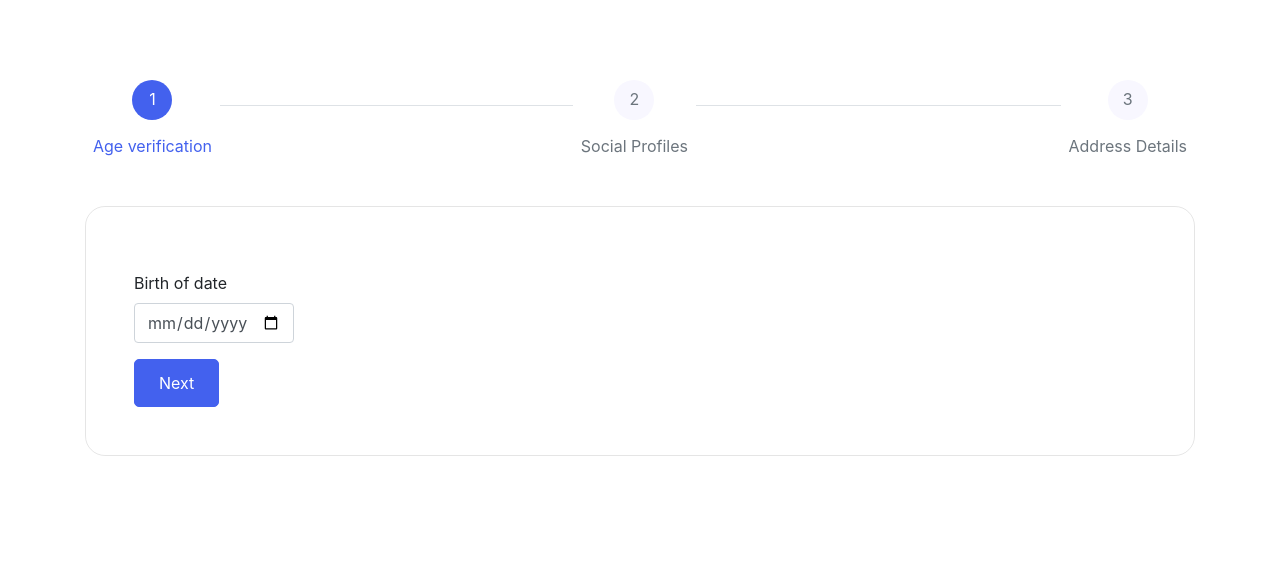
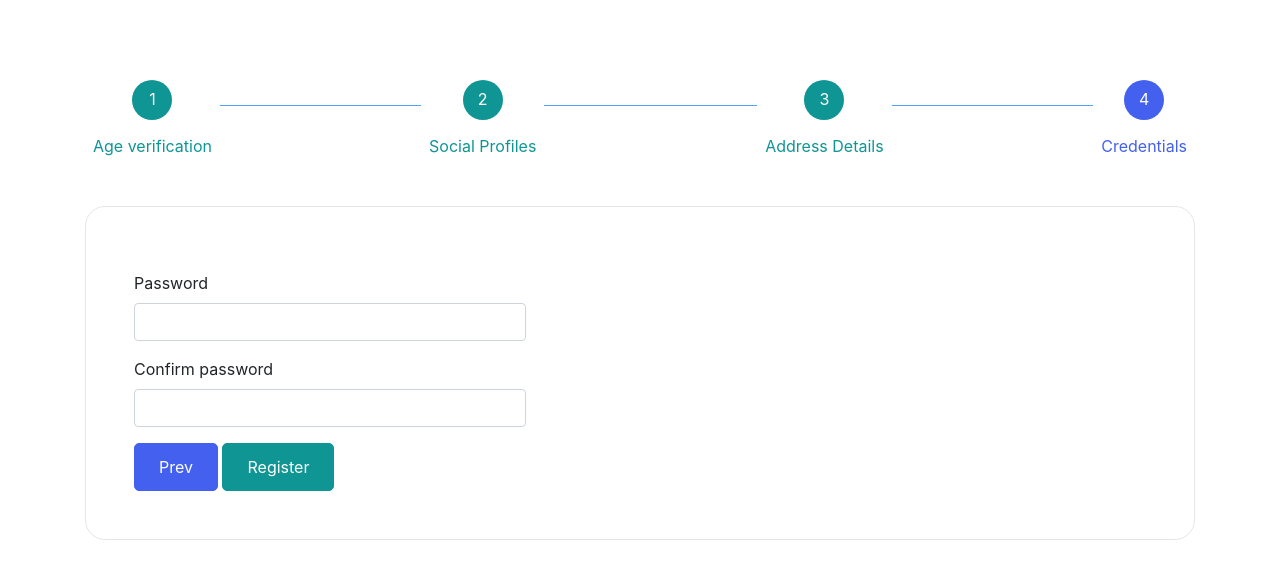
Before and after one commit to ThulanaBaji/BloodCare, a CodeIgniter app: page /ci3/register/donor in a window 1280 px wide. Shown: the top 579 px of the page. Run offline with CodeIgniter, Linux system fonts and the light colour scheme.

Commit message:
Improved client-side form validation

```diff
--- a/application/views/register/donor.php
+++ b/application/views/register/donor.php
@@ -60,7 +60,7 @@ defined('BASEPATH') OR exit('No direct script access allowed');
 
 		</style>
 	</head>
-	<body style="background-color: ;">
+	<body>
         <div class="container">
             <div id="multi-step-form-container">
 
@@ -84,6 +84,13 @@ defined('BASEPATH') OR exit('No direct script access allowed');
                         <a class="mx-2">
                             <span class="form-stepper-circle text-muted"><span>3</span></span>
                             <div class="label text-muted">Address Details</div>
+                        </a>
+                    </li>
+
+                    <li class="form-stepper-unfinished text-center form-stepper-list" step="4">
+                        <a class="mx-2">
+                            <span class="form-stepper-circle text-muted"><span>4</span></span>
+                            <div class="label text-muted">Credentials</div>
                         </a>
                     </li>
                 </ul>
@@ -128,8 +135,8 @@ defined('BASEPATH') OR exit('No direct script access allowed');
                                 </div>
                                 <div class="col-sm-5 form-group">
                                 <label>Contact number</label>
-                                <input type="text"
-                                       class="form-control" name="contact" id="contact" value='+94' aria-describedby="helpId" placeholder="">
+                                <input type="tel"
+                                       class="form-control" name="contact" id="contact" aria-describedby="helpId" placeholder="">
                                 </div>
                             </div>
                         </div>
@@ -142,33 +149,54 @@ defined('BASEPATH') OR exit('No direct script access allowed');
                     <section id="step-3" class="form-step d-none">
                         <div class="mt-3">
                             <div class="row">
-                                <div class="col-sm-5 form-group">
+                                <div class="col-md-5 form-group">
                                 <label>Province</label>
                                 <select class="form-control" name="province" id="province" onchange="mapDistricts()">
                                     <option hidden disabled selected value> -- select the province -- </option>
                                 </select>
                                 </div>
-                                <div class="col-sm-5 form-group">
+                                <div class="col-md-5 form-group">
                                 <label>District</label>
-                                <select class="form-control" name="district" id="district" disabled>
+                                <select class="form-control" name="district" id="district" disabled onchange="enableCity()">
                                     <option hidden disabled selected value> -- select the district -- </option>
                                 </select>
                                 </div>
                             </div>
                             <div class="row">
-                                <div class="col-sm-5 form-group">
+                                <div class="col-sm-4 form-group">
+                                <label>City</label>
+                                <input class="form-control" type="text" maxlength="40" name="city" id="city">
+                                </div>
+                                <div class="col-sm-4 form-group">
+                                <label>Street</label>
+                                <input class="form-control" type="text" maxlength="30" name="street" id="street">
+                                </div>
+                                <div class="col-sm-4 form-group">
                                 <label>House number</label>
-                                <input class="form-control" type="text" maxlength="15" name="hnumber" id="hnumber" style="width:100px;">
-                                </div>
-                                <div class="col-sm-5 form-group">
-                                <label>Street name</label>
-                                <input class="form-control" type="text" maxlength="30" name="street" id="stree">
+                                <input class="form-control" type="text" maxlength="15" name="house" id="house">
                                 </div>
                             </div>
                         </div>
                         <div class="mt-3">
                             <button class="button btn-navigate-form-step" type="button" step_number="2">Prev</button>
-                            <button class="button submit-btn" type="submit">Save</button>
+                            <button class="button btn-navigate-form-step" type="button" step_number="4">Next</button>
+                        </div>
+                    </section>
+
+                    <section id="step-4" class="form-step d-none">
+                        <div class="mt-3">
+                            <div class="row col-md-5 form-group">
+                                <label>Password</label>
+                                <input class="form-control" type="password" minlength="8" name="password" id="password">
+                            </div>
+                            <div class="row col-md-5 form-group">
+                                <label>Confirm password</label>
+                                <input class="form-control" type="password" minlength="8" name="cpassword" id="cpassword">
+                            </div>
+                        </div>
+                        <div class="mt-3">
+                            <button class="button btn-navigate-form-step" type="button" step_number="3">Prev</button>
+                            <button class="button submit-btn" type="submit" id="registerButton">Register</button>
                         </div>
                     </section>
                 </form>
@@ -178,87 +206,56 @@ defined('BASEPATH') OR exit('No direct script access allowed');
 
     <script>
 
-    const navigateToFormStep = (stepNumber) => {
+    $(document).ready(function(){
+        populateInfo();
 
-        if(!isValidate(stepNumber)){
-            return;
-        }
+        document.querySelectorAll(".btn-navigate-form-step").forEach((formNavigationBtn) => {
+            formNavigationBtn.addEventListener("click", () => {
+                const stepNumber = parseInt(formNavigationBtn.getAttribute("step_number"));
+                navigateToFormStep(stepNumber, true);
+            });
+        });
+
+        $('#registerButton').click(function(e){
+            if(!isValid(5))
+                e.preventDefault();
+        })
+
+        navigateToFormStep(4, false);
+    });
+
+    function navigateToFormStep(stepNumber, val){
+
+        if(val){
+        if(!isValid(stepNumber))
+            return;}
 
         document.querySelectorAll(".form-step").forEach((formStepElement) => {
             formStepElement.classList.add("d-none");
         });
-        /**
-         * Mark all form steps as unfinished.
-         */
+
         document.querySelectorAll(".form-stepper-list").forEach((formStepHeader) => {
             formStepHeader.classList.add("form-stepper-unfinished");
             formStepHeader.classList.remove("form-stepper-active", "form-stepper-completed");
         });
-        /**
-         * Show the current form step (as passed to the function).
-         */
+
         document.querySelector("#step-" + stepNumber).classList.remove("d-none");
-        /**
-         * Select the form step circle (progress bar).
-         */
+
         const formStepCircle = document.querySelector('li[step="' + stepNumber + '"]');
-        /**
-         * Mark the current form step as active.
-         */
         formStepCircle.classList.remove("form-stepper-unfinished", "form-stepper-completed");
         formStepCircle.classList.add("form-stepper-active");
-        /**
-         * Loop through each form step circles.
-         * This loop will continue up to the current step number.
-         * Example: If the current step is 3,
-         * then the loop will perform operations for step 1 and 2.
-         */
+
         for (let index = 0; index < stepNumber; index++) {
-            /**
-             * Select the form step circle (progress bar).
-             */
             const formStepCircle = document.querySelector('li[step="' + index + '"]');
-            /**
-             * Check if the element exist. If yes, then proceed.
-             */
+
             if (formStepCircle) {
-                /**
-                 * Mark the form step as completed.
-                 */
                 formStepCircle.classList.remove("form-stepper-unfinished", "form-stepper-active");
                 formStepCircle.classList.add("form-stepper-completed");
             }
         }
     };
 
-    $(document).ready(function(){
-        populateInfo();
-
-        document.querySelectorAll(".btn-navigate-form-step").forEach((formNavigationBtn) => {
-        /**
-         * Add a click event listener to the button.
-         */
-
-        formNavigationBtn.addEventListener("click", () => {
-            /**
-             * Get the value of the step.
-             */
-            const stepNumber = parseInt(formNavigationBtn.getAttribute("step_number"));
-
-            /**
-             * Call the function to navigate to the target form step.
-             */
-            navigateToFormStep(stepNumber);
-        });
-        });
-    });
-
-    /**
-     * Select all form navigation buttons, and loop through them.
-     */
-
-
-    function isValidate(stepNumber){
+    function isValid(stepNumber){
         stepNumber--;
 
         switch(stepNumber){
@@ -266,18 +263,16 @@ defined('BASEPATH') OR exit('No direct script access allowed');
                 /*Age verification*/
                 const val = $('#bod').val();
 
-                if(val == ""){
+                if(val == "")
                     return showAlert('Enter your birth of date', 1000);
-                }
 
                 const age = getAge(val);
 
-                if(age < 18){
-                    return showAlert('We are sorry. You are not eligible to donate blood. Donors should be older than 17years.', 3500)
-                }
-                if(age > 54){
-                    return showAlert('We are sorry. You are not eligible to donate blood. Donors should be younger than 54years.', 3500)
-                }
+                if(age < 18)
+                    return showAlert('We are sorry. You are not eligible to donate blood. Donors should be older than 17years.', 3500);
+                if(age > 54)
+                    return showAlert('We are sorry. You are not eligible to donate blood. Donors should be younger than 54years.', 3500);
+
                 break;
 
             case 2:
@@ -286,13 +281,55 @@ defined('BASEPATH') OR exit('No direct script access allowed');
                 const email = $('#email').val();
                 const contact = $('#contact').val();
 
-                if(fname == "" || lname == "" || lname == "" || contact == "" || contact == '+94'){
+                if(fname == "" || lname == "" || email == "" || contact == "" || contact == '+94')
                     return showAlert('Please fill in all the details', 1000);
-                }
+
+
+                const regexName = '^[a-zA-Z]+$';
+                if(!(fname.match(regexName)) || !(lname.match(regexName)))
+                    return showAlert('Please enter a valid name', 1000);
+
+                if(!($('#email')[0].checkValidity()))
+                    return showAlert('Please enter a valid email', 1000);
+
+                /* the following regex pattern was extracted from https://stackoverflow.com/a/68256427 */
+                const regexPhoneNumber = '^(?:0|94|\\+94)?(?:(11|21|23|24|25|26|27|31|32|33|34|35|36|37|38|41|45|47|51|52|54|55|57|63|65|66|67|81|912)(0|2|3|4|5|7|9)|7(0|1|2|4|5|6|7|8)\\d)\\d{6}$';
+
+                if(!(contact.match(regexPhoneNumber)))
+                    return showAlert('Please enter a valid mobile number', 1000);
 
                 break;
 
             case 3:
+                const province = $('#province').val();
+                const district = $('#district').val();
+                const city = $('#city').val();
+                const street = $('#street').val();
+                const house = $('#house').val();
+
+                if(province == "" || district == "" || city == "" || street == "" || house == "")
+                    showAlert('Please fill in all the details');
+                break;
+
+            case 4:
+                const password = $('#password').val();
+                const cpassword = $('#cpassword').val();
+
+                if(password == "")
+                    return showAlert('Please enter the password', 1000);
+
+                /* the following regex pattern was extracted from https://stackoverflow.com/a/21456918, https://stackoverflow.com/a/19605207 */
+                const regexPassword = '^(?=.*?[A-Za-z])(?=.*?[0-9])(?=.*?[#?!@$%^&*-]).{8,}$';
+
+                if(!password.match(regexPassword))
+                    return showAlert('Password should be minimum 8 characters and contain at least one letter, one number and one special character', 3500);
+
+                if(cpassword == "")
+                    return showAlert('Please confirm the entered password', 1000);
+
+                if(password != cpassword)
+                    return showAlert('Passwords do not match', 1000);
+                break;
         }
 
         return true;
@@ -314,7 +351,15 @@ defined('BASEPATH') OR exit('No direct script access allowed');
     }
 
     function populateInfo(){
-        const provinces = ['Western province', 'Eastern province', 'Southern province', 'Nothern province'];
+        const provinces = ['Western province',
+                           'Southern province',
+                           'Central province',
+                           'Eastern province',
+                           'Nothern province',
+                           'Sabaragamuwa province',
+                           'Uva province',
+                           'North Central province',
+                           'North Western province'];
 
         provinces.forEach(p => {
             $('#province').append('<option>'+p+'</option>');
@@ -323,8 +368,15 @@ defined('BASEPATH') OR exit('No direct script access allowed');
 
     function mapDistricts(){
         const districts = {
-            'Western province' : ['Colombo', 'Gampaha', 'Kalutara'],
-            'Eastern province' : ['Ampara', 'Batticaloa', 'Trincomalee']
+            'Western province'       : ['Colombo', 'Gampaha', 'Kalutara'],
+            'Southern province'      : ['Galle', 'Matara', 'Hambantota'],
+            'Central province'       : ['Kandy', 'Matale', 'Nuwara Eliya'],
+            'Eastern province'       : ['Ampara', 'Batticaloa', 'Trincomalee'],
+            'Nothern province'       : ['Jaffna', 'Kilinochchi', 'Mullaitivu'],
+            'Sabaragamuwa province'  : ['Kegalle', 'Rathnapura'],
+            'Uva province'           : ['Badulla', 'Monaragala'],
+            'North Central province' : ['Anuraghapura', 'Polonnaruwa'],
+            'North Western province' : ['Kurunegala', 'Puttalam']
         }
 
         $('#district').removeAttr('disabled').empty();
```
